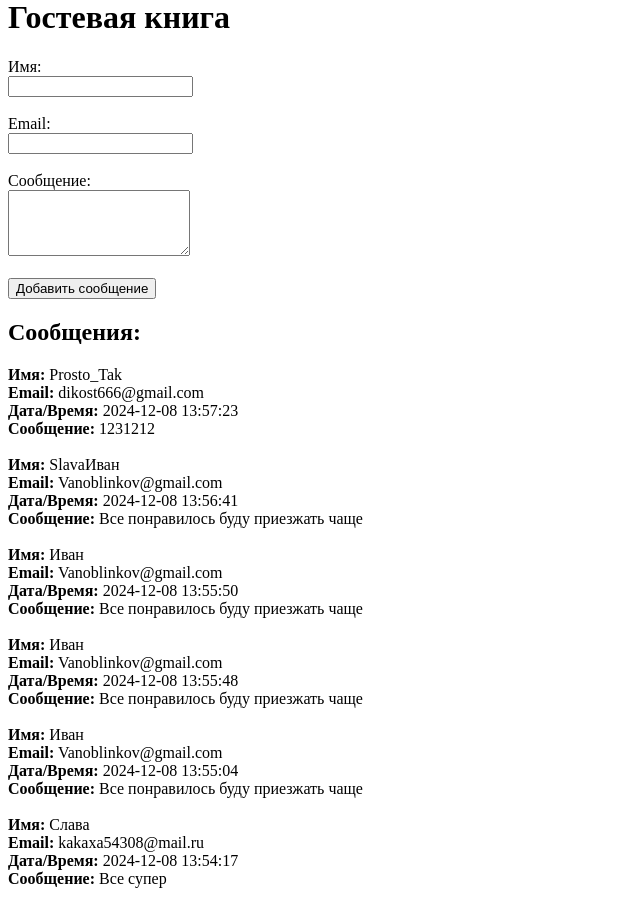
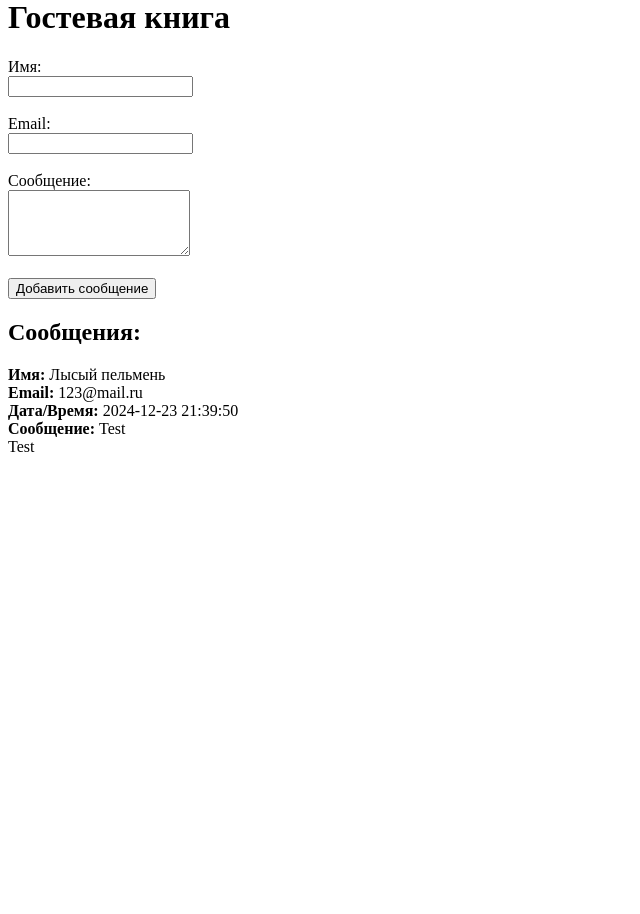
Before and after one commit to ProstoTak01/P_T, a PHP site: page /guestbook.php in a window 1280 px wide. Shown: the part 22-936 px from the top of the page, without its empty margins (0-640 px from the left). After the commit the page ends 474 px from the top, so only its background shows below. Run offline with PHP 8.4, Linux system fonts and the light colour scheme.

Commit message:
Add files via upload

```diff
--- a/dz/Guestbook Dz№2/data.txt
+++ b/dz/Guestbook Dz№2/data.txt
@@ -1,6 +1 @@
-Слава;kakaxa54308@mail.ru;2024-12-08 13:54:17;Все супер
-Иван;Vanoblinkov@gmail.com;2024-12-08 13:55:04;Все понравилось буду приезжать чаще
-Иван;Vanoblinkov@gmail.com;2024-12-08 13:55:48;Все понравилось буду приезжать чаще
-Иван;Vanoblinkov@gmail.com;2024-12-08 13:55:50;Все понравилось буду приезжать чаще
-SlavaИван;Vanoblinkov@gmail.com;2024-12-08 13:56:41;Все понравилось буду приезжать чаще
-Prosto_Tak;dikost666@gmail.com;2024-12-08 13:57:23;1231212
+Лысый пельмень;123@mail.ru;2024-12-23 21:39:50;Test<br>Test
--- a/dz/Guestbook Dz№2/guestbook.php
+++ b/dz/Guestbook Dz№2/guestbook.php
@@ -2,10 +2,10 @@
 // Функция для добавления сообщения
 function add_message($name, $email, $message) {
     // Получаем текущую дату и время
-    $timestamp = date('Y-m-d H:i:s');
+    $timestamp = date("Y-m-d H:i:s");
 
     // Заменяем переносы строки на HTML-тэги
-    $message = nl2br($message);
+    $message = str_replace(PHP_EOL, '<br>',$message);
 
     // Форматируем сообщение
     $formatted_message = "$name;$email;$timestamp;$message\n";
@@ -45,7 +45,11 @@ if ($_SERVER['REQUEST_METHOD'] === 'POST') {
         echo "Все поля обязательны для заполнения!<br><br>";
     }
 }
-?>
+if (! empty ( $_POST )){
+    header ("Location: {$_SERVER ['PHP_SELF' ]}");
+    exit;
+    }
+    ?>
 
 <!DOCTYPE html>
 <html lang="ru">
@@ -68,6 +72,7 @@ if ($_SERVER['REQUEST_METHOD'] === 'POST') {
         <textarea id="message" name="message" rows="4" required></textarea><br><br>
 
         <input type="submit" value="Добавить сообщение">
+
     </form>
 
     <h2>Сообщения:</h2>
```
